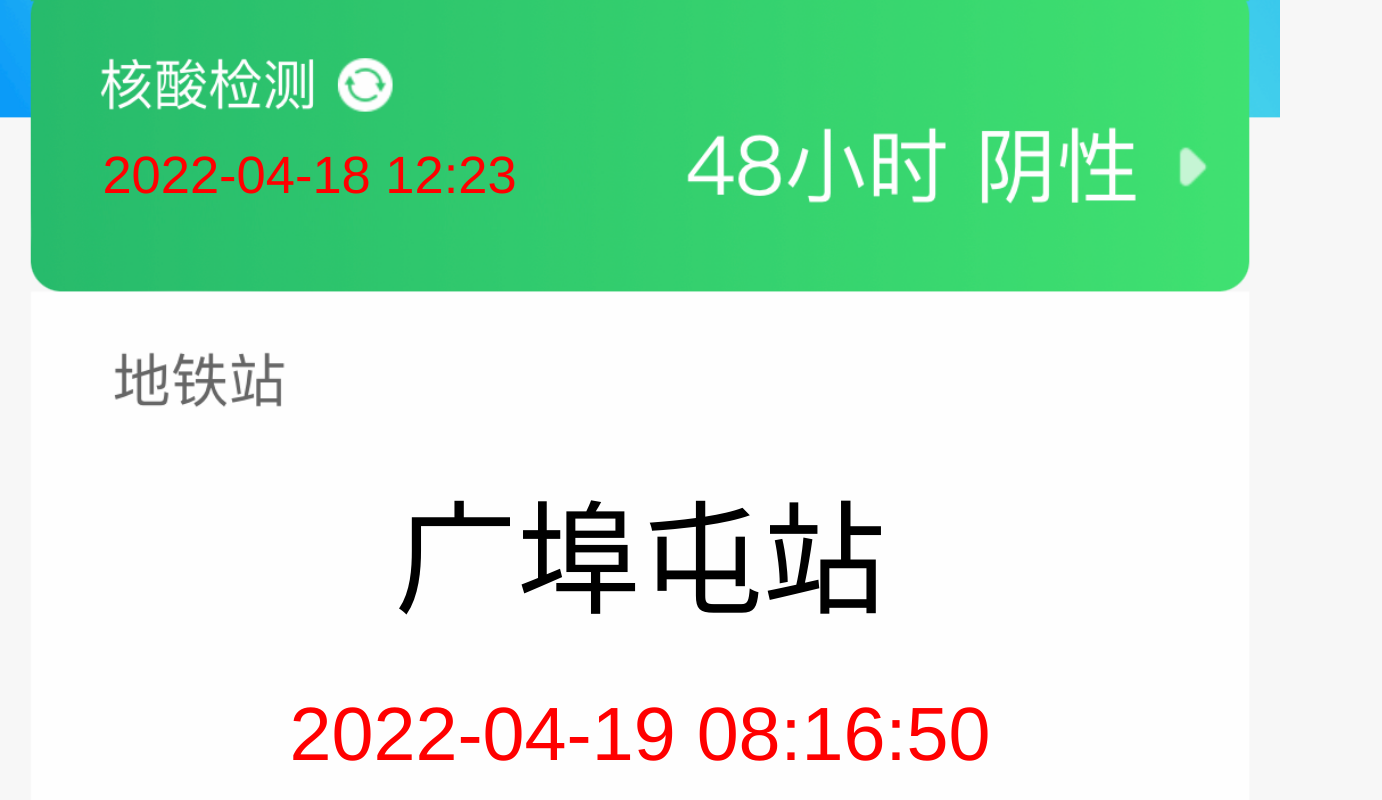
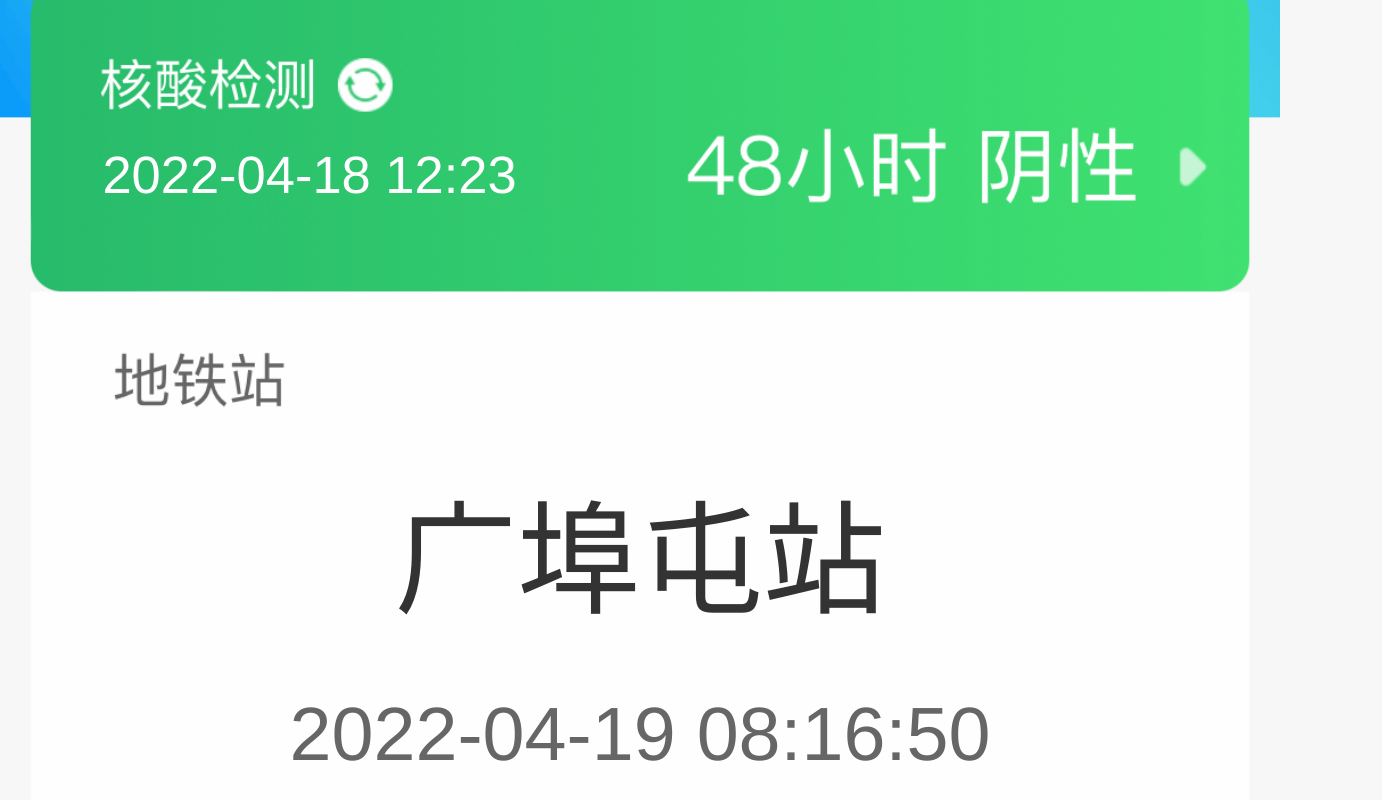
Before and after one commit to Laserpent/abc, a plain HTML site: page index.html in a window 1280 px wide. Shown: the part 844-1644 px from the top of the page, 1382 px wide, since content can reach past the window. Drawn offline with Linux system fonts and the light colour scheme.

Commit message:
Add files via upload

```diff
--- a/index.html
+++ b/index.html
@@ -61,23 +61,25 @@
             width: 100%;
             z-index: 3;
         }
+        #test{
+            position: absolute;
+            top: 37.7%;
+            left: 8%;
+            color: #fff;
+            font-size: 4.1vw;
+            user-select: none;
+        }
         .name{
             position: absolute;
             top: 49.8%;
             left: 0%;
             width: 100%;
+            color: #333333;
             font-size: 0vw;
             text-align: center;
         }
         .station{
             font-size: 9.6vw;
-        }
-        .idnum{
-            position: absolute;
-            top: 0%;
-            left: 0%;
-            font-size: 0vw;
-            color: #fff;
         }
         .date{
             position: absolute;
@@ -89,21 +91,12 @@
         }
         #before_sec{
             font-size: 5.9vw;
-            color: #f00;
+            color: #666666;
             user-select: none;
         }
         #sec{
             font-size: 5.9vw;
-            color: #f00;
-            user-select: none;
-        }
-        #test{
-            position: absolute;
-            top: 37.7%;
-            left: 8%;
-            width: 100%;
-            color: #f00;
-            font-size: 4.1vw;
+            color: #666666;
             user-select: none;
         }
     </style>
@@ -121,6 +114,7 @@
         <div class="cover_b"></div>
         <div class="cover_c"></div>
         <div class="text">
+            <span id="test"></span>
             <div class="name">
                 <span contenteditable="true" class="station">广埠屯</span>
                 <span class="station">站</span>
@@ -129,7 +123,6 @@
                 <span id="before_sec"></span>
                 <span id="sec"></span>
             </div>
-            <span id="test"></span>
         </div>
     </div>
 </body>
```
